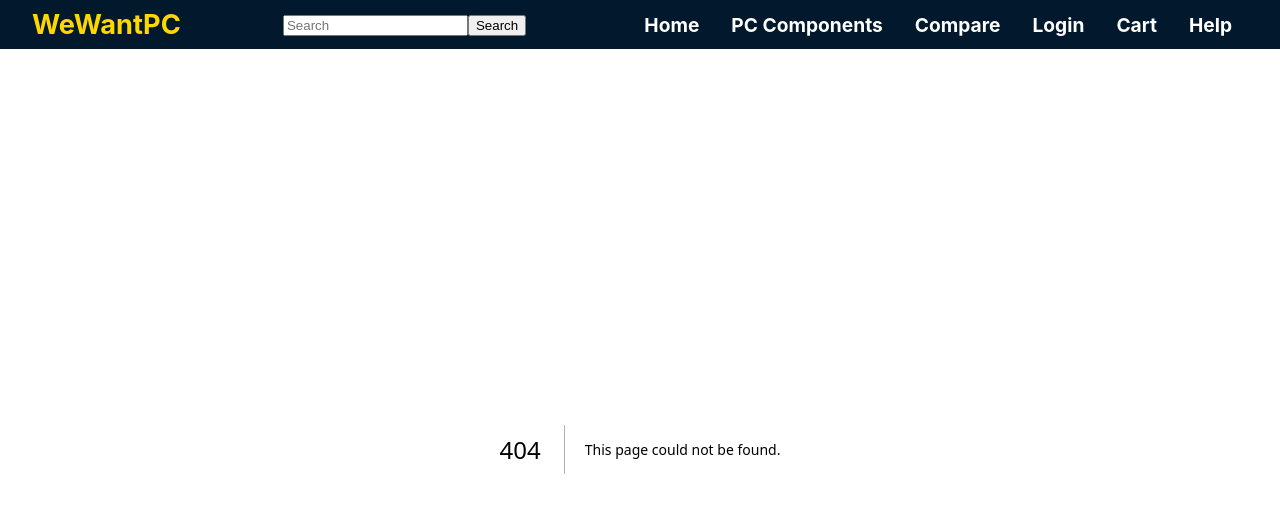
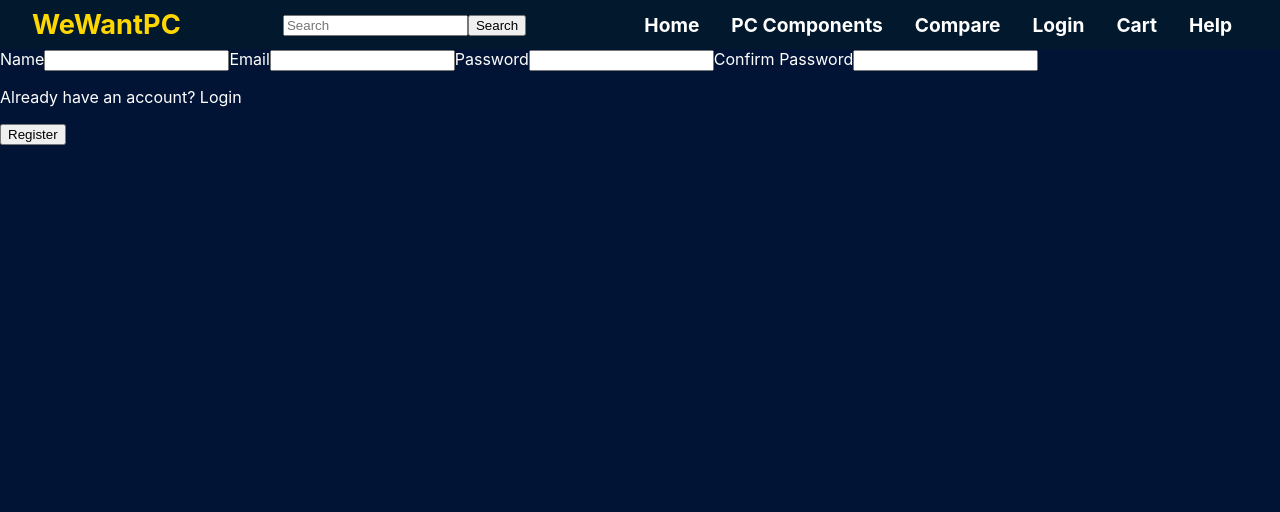
Before and after one commit to KRShanto/WeWantPC, a Next.js app: page /register in a window 1280 px wide. Before the commit this address had no page. Shown: the top 512 px of the page. Built offline with nearby package versions, Linux system fonts and the light colour scheme.

Commit message:
Create basic login and register page

```diff
--- /dev/null
+++ b/pages/register.tsx
@@ -0,0 +1,81 @@
+import Link from "next/link";
+import React, { useState } from "react";
+
+export default function Register() {
+  // name, email, password, password2
+  const [name, setName] = useState("");
+  const [email, setEmail] = useState("");
+  const [password, setPassword] = useState("");
+  const [password2, setPassword2] = useState("");
+
+  async function handleSubmit(e: React.FormEvent<HTMLFormElement>) {
+    e.preventDefault();
+
+    if (
+      name === "" ||
+      email === "" ||
+      password === "" ||
+      password2 === "" ||
+      password !== password2
+    ) {
+      console.log("Empty fields");
+      return;
+    }
+
+    const res = await fetch("/api/register", {
+      method: "POST",
+      headers: { "Content-Type": "application/json" },
+      body: JSON.stringify({ name, email, password }),
+    });
+    const data = await res.json();
+
+    if (data.type === "SUCCESS") {
+      console.log("success");
+    }
+  }
+
+  return (
+    <div>
+      <form action="#" onSubmit={handleSubmit}>
+        <label htmlFor="name">Name</label>
+        <input
+          type="text"
+          name="name"
+          id="name"
+          value={name}
+          onChange={(e) => setName(e.target.value)}
+        />
+        <label htmlFor="email">Email</label>
+        <input
+          type="email"
+          name="email"
+          id="email"
+          value={email}
+          onChange={(e) => setEmail(e.target.value)}
+        />
+        <label htmlFor="password">Password</label>
+        <input
+          type="password"
+          name="password"
+          id="password"
+          value={password}
+          onChange={(e) => setPassword(e.target.value)}
+        />
+        <label htmlFor="password2">Confirm Password</label>
+        <input
+          type="password"
+          name="password2"
+          id="password2"
+          value={password2}
+          onChange={(e) => setPassword2(e.target.value)}
+        />
+
+        <p className="already-have-account">
+          Already have an account? <Link href="/login">Login</Link>
+        </p>
+
+        <button type="submit">Register</button>
+      </form>
+    </div>
+  );
+}
--- /dev/null
+++ b/pages/reset.tsx
@@ -0,0 +1,5 @@
+import React from "react";
+
+export default function reset() {
+  return <div>reset</div>;
+}
```
Also changed, not shown: pages/cart.tsx (+5 -5 lines), pages/login.tsx (+29 -8 lines), components/Home/ShowCompare.tsx (added), 1 other file (tests, documents, lock files or other folders).
